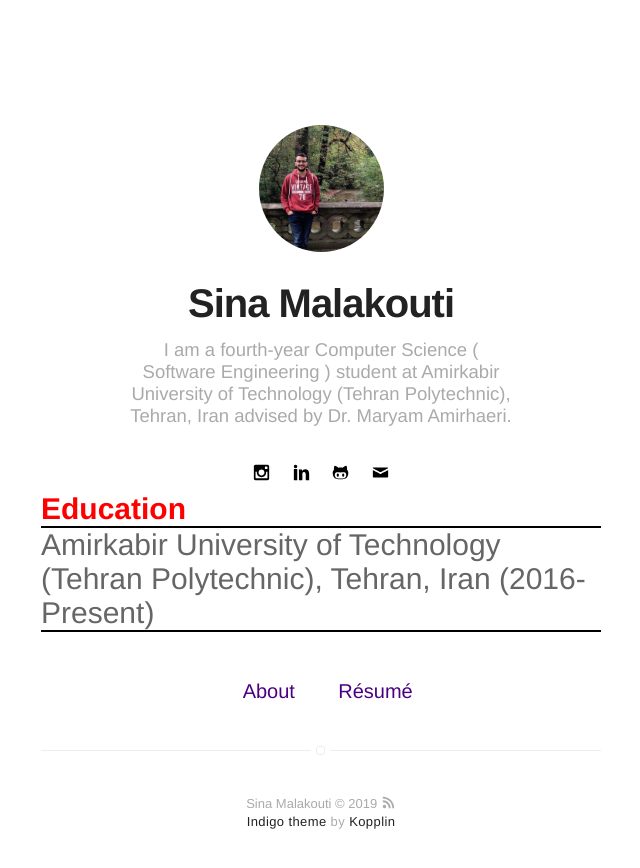
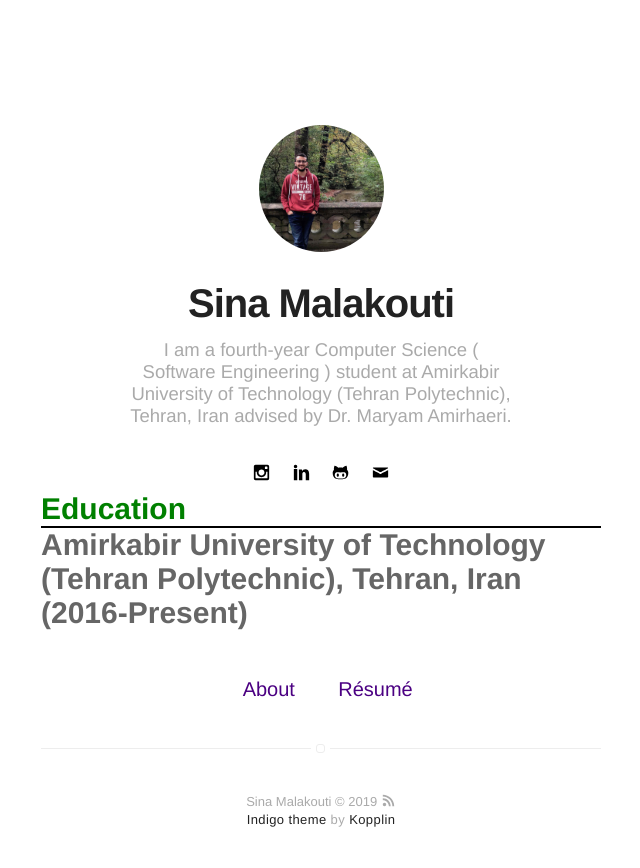
Before and after one commit to sinamalakouti/sinamalakouti.github.io, a Jekyll site: the page built from index.html, in a window 1280 px wide. Shown: the top 868 px of the page, without its empty margins (319-959 px from the left). Built offline with Jekyll 4.4.1, drawn with Linux system fonts in a browser that asks for light colours.

Commit message:
just playing around

```diff
--- a/_includes/header.html
+++ b/_includes/header.html
@@ -28,9 +28,9 @@
 <!-- including other folan -->
         {% include social-links.html %}
     </header>
-    <div class="inf_header" style="font-weight:bold; color:red"> Education</div>
+    <div class="inf_header" style="font-weight:bold; color:green"> Education</div>
 
-    <div class="inf_header" >
+    <div class="inf_title" >
          Amirkabir University of Technology (Tehran Polytechnic), Tehran, Iran           (2016-Present)
     </div>
 
--- a/_sass/components/header.sass
+++ b/_sass/components/header.sass
@@ -38,3 +38,6 @@
     font-weight:bold
     border-bottom: solid black 2px
     color:red
+.inf_title
+    font-size: 3rem
+    font-weight: bold
```
